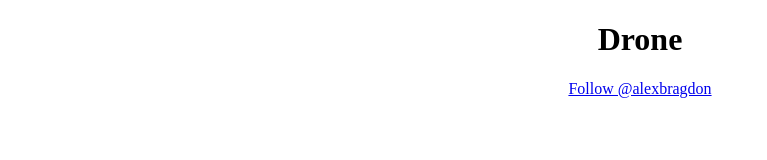
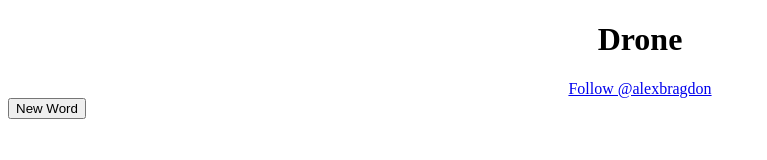
Before and after one commit to alexbragdon/wordskidsaresayingthesedays, a plain HTML site: page index.html in a window 1280 px wide. Shown: the whole page, without its empty margins (0-767 px from the left). Drawn offline with Linux system fonts and the light colour scheme.

Commit message:
Adds a button to generate a new word.

```diff
--- a/index.html
+++ b/index.html
@@ -26,10 +26,11 @@ function randomWord() {
   var randomNumber = Math.floor(Math.random() * wordArray.length);
   document.getElementById("Words").innerHTML = wordArray[randomNumber];
 }
-
 </script>
 
 <center><a href="https://twitter.com/alexbragdon" class="twitter-follow-button" data-show-count="false">Follow @alexbragdon</a></center> <script>!function(d,s,id){var js,fjs=d.getElementsByTagName(s)[0],p=/^http:/.test(d.location)?'http':'https';if(!d.getElementById(id)){js=d.createElement(s);js.id=id;js.src=p+'://platform.twitter.com/widgets.js';fjs.parentNode.insertBefore(js,fjs);}}(document, 'script', 'twitter-wjs');</script>
+
+<button onclick="randomWord()">New Word</button>
 
 <script>
   (function(i,s,o,g,r,a,m){i['GoogleAnalyticsObject']=r;i[r]=i[r]||function(){
```
